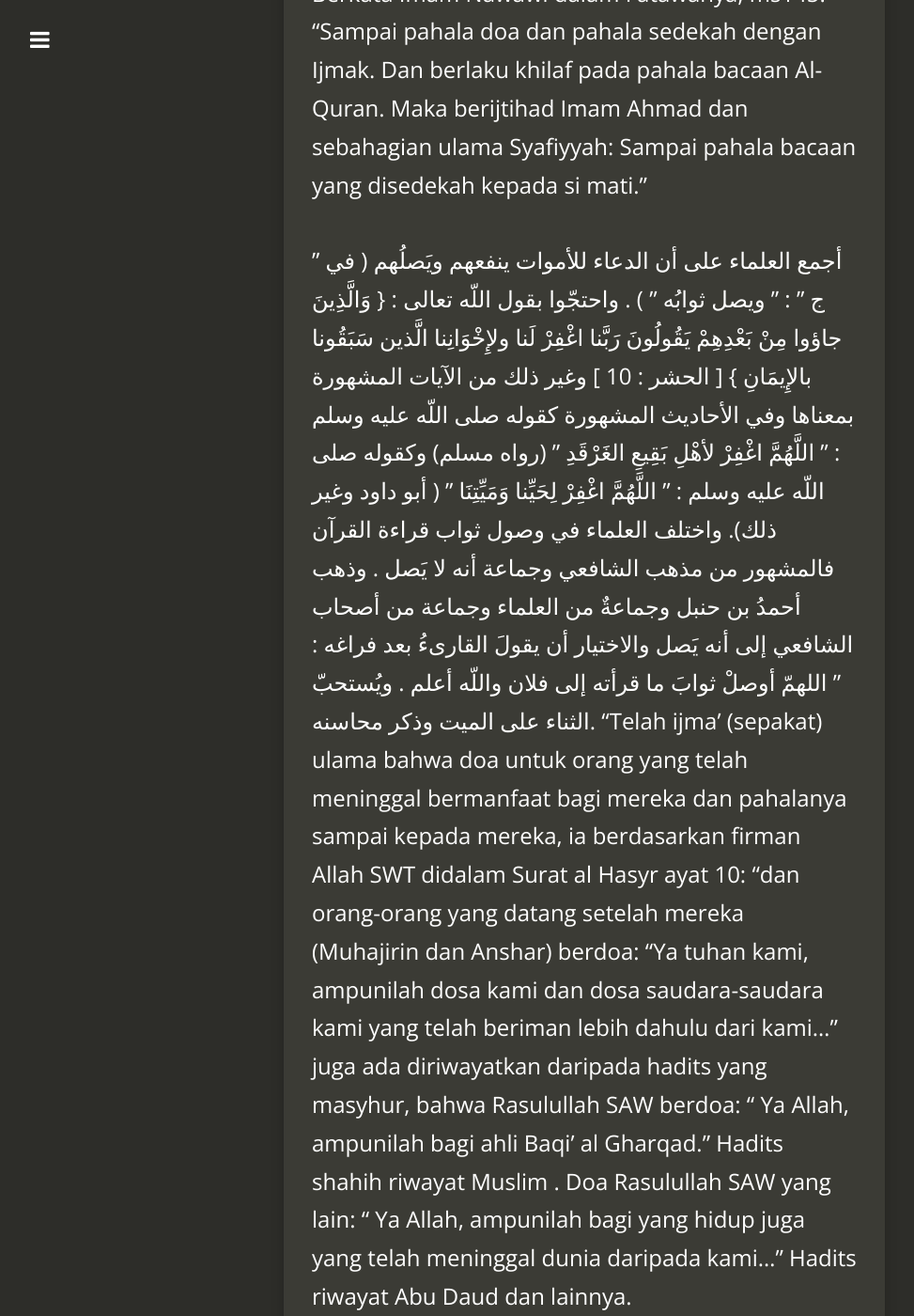
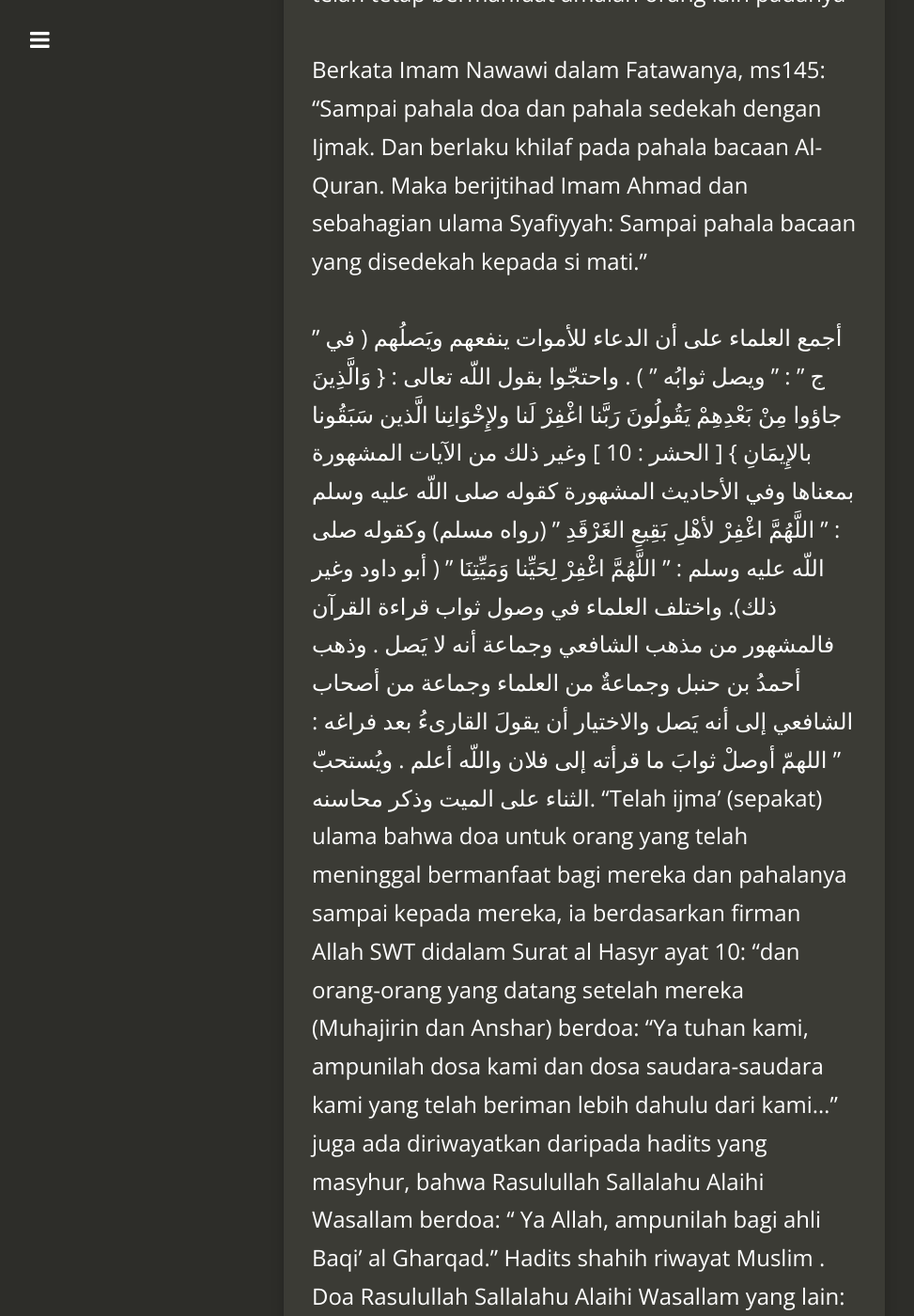
Before and after one commit to kedamaian/swsyafiq, a Jekyll site: the page built from _posts/2016-12-16-baca-al-quran-ketika-ziarah-kubur.md, in a window 1280 px wide and 1400 px high, scrolled down 5416 px. Shown: the whole window at 94% size, without its empty margins (18-991 px from the left). Built offline with Jekyll 4.4.1, drawn with Linux system fonts in a browser that asks for light colours; nearby versions of some CDN libraries; comment, search, counter and statistics services are not loaded; some of the changed text lies outside the part shown.

Commit message:
Update 2016-12-16-baca-al-quran-ketika-ziarah-kubur.md

```diff
--- a/_posts/2016-12-16-baca-al-quran-ketika-ziarah-kubur.md
+++ b/_posts/2016-12-16-baca-al-quran-ketika-ziarah-kubur.md
@@ -6,11 +6,11 @@ title: Baca Al-Quran Ketika Ziarah Kubur
 categories:
   - Tazkirah
 ---
-"Diriwayatkan dari Ibnu Umar, dia berkata: Saya mendengar Rasulullah Saw bersabda: Jika di antara kalian ada yang meninggal dunia, maka janganlah ditangguhkan, segeralah dikebumikan. Dan hendaklah di dekat kepalanya dibacakan pembukaan al-Quran (Surat al-Fatihah) dan dekat kakinya dengan penutup surat al-Baqarah di kuburnya" (HR al-Thabrani dalam al-Mu'jam al-Kabir No 13613, al-Baihaqi dalam Syu'ab al-Iman No 9294, dan Tarikh Yahya bin Maid 4/449). Al-Hafidz Ibnu Hajar memberi penilaian pada hadis tersebut:
+"Diriwayatkan dari Ibnu Umar, dia berkata: Saya mendengar Rasulullah Sallalahu Alaihi Wasallam bersabda: Jika di antara kalian ada yang meninggal dunia, maka janganlah ditangguhkan, segeralah dikebumikan. Dan hendaklah di dekat kepalanya dibacakan pembukaan al-Quran (Surat al-Fatihah) dan dekat kakinya dengan penutup surat al-Baqarah di kuburnya" (HR al-Thabrani dalam al-Mu'jam al-Kabir No 13613, al-Baihaqi dalam Syu'ab al-Iman No 9294, dan Tarikh Yahya bin Maid 4/449). Al-Hafidz Ibnu Hajar memberi penilaian pada hadis tersebut:
 فَلاَ تَحْبِسُوْهُ وَأَسْرِعُوْا بِهِ إِلَى قَبْرِهِ أَخْرَجَهُ الطَّبْرَانِي بِإِسْنَادٍ حَسَنٍ (فتح الباري لابن حجر 3 / 184)
 "HR al-Thabrani dengan sanad yang hasan" (Fath al-Bari III/184)
 
-Ibn Hibban dalam kitab sahihnya meriwayatkan hadith Jundab bin AbdiLLah, Rasulullah saw bersabda yang bererti : "Surah al Baqarah adalah tulang belakang al Quran, ia diturunkan oleh lapan puluh malaikat dengan membawa satu persatu ayat. Sedangkan ayat kursi diturunkan dari bawah Arsy'. kemudian ia dikumpulkan dengan ayat-ayat surah al Baqarah. Surah Yasin pula adalah hati al Quran, tidak ada orang yang membacanya dengan mengharap redha ALlah dan pahala akhirat melainkan dia akan mendapat ampunan dari-Nya. Bacalah surah Yasin untuk saudara-saudara kamu yang telah meninggal dunia."
+Ibn Hibban dalam kitab sahihnya meriwayatkan hadith Jundab bin AbdiLLah, Rasulullah Sallalahu Alaihi Wasallam bersabda yang bererti : "Surah al Baqarah adalah tulang belakang al Quran, ia diturunkan oleh lapan puluh malaikat dengan membawa satu persatu ayat. Sedangkan ayat kursi diturunkan dari bawah Arsy'. kemudian ia dikumpulkan dengan ayat-ayat surah al Baqarah. Surah Yasin pula adalah hati al Quran, tidak ada orang yang membacanya dengan mengharap redha ALlah dan pahala akhirat melainkan dia akan mendapat ampunan dari-Nya. Bacalah surah Yasin untuk saudara-saudara kamu yang telah meninggal dunia."
 
 (Ditakhrij oleh Ibn Hibban di dalam Kitab Sahihnya pada bab Fadhilat Surah al Baqarah. Demikian juga al Haithami meriwayatkannya di dalam kitab Mawarid al Dzam'an, (jilid V, h 397). Imam Ahmad juga meriwayatkannya di dalam al Musnad dari Ma'qal bin Yasar (jilid v h 26). Al Haithami mengulas hadith tersebut di dalam kitab Majma' al Zawaid, "Hadith tersebut diriwayatkan oleh Imam Ahmad, di dalamnya ada salah seorang perawi yang tidak disebut namanya, bagaimanapun perawi perawi lainnya adalah sahih (jilid VI h 311)
 
@@ -19,7 +19,7 @@ Riwayat Imam Baihaqi dengan sanad hasan bahwa Ibnu Umar menyukai agar dibaca di
 *
 Imam al-Baihaqi meriwayatkan: “Menceritakan kepada kami Abu Abdullah al-Hafiz dari Abu al-Abbas bin Ya’qub dari al-Abbas bin Muhammad, katanya: “Aku bertanya Yahya bin Ma’in tetang membaca al-Qur’an di atas kubur? Lalu beliau menjawab berdasarkan kepada riwayat Abd Rahman bin al-‘Ala bin al-Lajlaj daripada ayahnya daripada Ibn Umar yang menggalakkan amalan sedemikian.” Imam Ibn Hajr al-Asqalani di dalam Amali al-Azkar mengesahkan bahawa hadis ini bertaraf mauquf dan hasan.
 
-Dari Sahabat Ali ra Rasulullah SAW bersabda, Sesiapa masuk kawasan perkuburan lalu **membaca Surah Al-Ikhlas sebelas kali dan menghadiahkan pahalanya kepada ahli kubur maka ia akan diberi pahala sebanyak orang yang mati disitu.**” ( HR Imam Daruqutni, Abu Muhammad Al-Samarqandi dan Imam Rafi’ lihat Haula Khashaish Al-Qur’an hal 45 )
+Dari Sahabat Ali ra Rasulullah Sallalahu Alaihi Wasallam bersabda, Sesiapa masuk kawasan perkuburan lalu **membaca Surah Al-Ikhlas sebelas kali dan menghadiahkan pahalanya kepada ahli kubur maka ia akan diberi pahala sebanyak orang yang mati disitu.**” ( HR Imam Daruqutni, Abu Muhammad Al-Samarqandi dan Imam Rafi’ lihat Haula Khashaish Al-Qur’an hal 45 )
 
 Pernyataan dari al-Imam al-’Alim al-’Amil Syaikhul Islam Qudwatul Anam Majmu’ul Fadlail Muwaffaquddin Abu Muhammad Abdullah bin Ahmad bin Muhammad bin Qudamah al-Maqdisi, atau lebih dikenal dengan Imam Ibnu Qudamah rahimahullah [w. 620 H]. Di dalam kitabnya al-Mughni [2/422], beliau menuturkan:
 فصل: قال: ولا بأس بالقراءة عند القبر، وقد روي عن أحمد أنه قال: إذا دخلتم المقابر اقرءوا آية الكرسي
@@ -44,7 +44,7 @@ Pada mentafsirkan surah An-Najm ayat 39, penulis telah berkata:
 Berkata Imam Nawawi dalam Fatawanya, ms145: "Sampai pahala doa dan pahala sedekah dengan Ijmak. Dan berlaku khilaf pada pahala bacaan Al-Quran. Maka berijtihad Imam Ahmad dan sebahagian ulama Syafiyyah: Sampai pahala bacaan yang disedekah kepada si mati."
 
 أجمع العلماء على أن الدعاء للأموات ينفعهم ويَصلُهم ( في ” ج ” : ” ويصل ثوابُه ” ) . واحتجّوا بقول اللّه تعالى : { وَالَّذِينَ جاؤوا مِنْ بَعْدِهِمْ يَقُولُونَ رَبَّنا اغْفِرْ لَنا ولإِخْوَانِنا الَّذين سَبَقُونا بالإِيمَانِ } [ الحشر : 10 ] وغير ذلك من الآيات المشهورة بمعناها وفي الأحاديث المشهورة كقوله صلى اللّه عليه وسلم : ” اللَّهُمَّ اغْفِرْ لأهْلِ بَقِيعِ الغَرْقَدِ ” (رواه مسلم) وكقوله صلى اللّه عليه وسلم : ” اللَّهُمَّ اغْفِرْ لِحَيِّنا وَمَيِّتِنَا ” ( أبو داود وغير ذلك). واختلف العلماء في وصول ثواب قراءة القرآن فالمشهور من مذهب الشافعي وجماعة أنه لا يَصل . وذهب أحمدُ بن حنبل وجماعةٌ من العلماء وجماعة من أصحاب الشافعي إلى أنه يَصل والاختيار أن يقولَ القارىءُ بعد فراغه : ” اللهمّ أوصلْ ثوابَ ما قرأته إلى فلان واللّه أعلم . ويُستحبّ الثناء على الميت وذكر محاسنه.
-"Telah ijma' (sepakat) ulama bahwa doa untuk orang yang telah meninggal bermanfaat bagi mereka dan pahalanya sampai kepada mereka, ia berdasarkan firman Allah SWT didalam Surat al Hasyr ayat 10: "dan orang-orang yang datang setelah mereka (Muhajirin dan Anshar) berdoa: "Ya tuhan kami, ampunilah dosa kami dan dosa saudara-saudara kami yang telah beriman lebih dahulu dari kami..." juga ada diriwayatkan daripada hadits yang masyhur, bahwa Rasulullah SAW berdoa: " Ya Allah, ampunilah bagi ahli Baqi' al Gharqad." Hadits shahih riwayat Muslim . Doa Rasulullah SAW yang lain: " Ya Allah, ampunilah bagi yang hidup juga yang telah meninggal dunia daripada kami..." Hadits riwayat Abu Daud dan lainnya.
+"Telah ijma' (sepakat) ulama bahwa doa untuk orang yang telah meninggal bermanfaat bagi mereka dan pahalanya sampai kepada mereka, ia berdasarkan firman Allah SWT didalam Surat al Hasyr ayat 10: "dan orang-orang yang datang setelah mereka (Muhajirin dan Anshar) berdoa: "Ya tuhan kami, ampunilah dosa kami dan dosa saudara-saudara kami yang telah beriman lebih dahulu dari kami..." juga ada diriwayatkan daripada hadits yang masyhur, bahwa Rasulullah Sallalahu Alaihi Wasallam berdoa: " Ya Allah, ampunilah bagi ahli Baqi' al Gharqad." Hadits shahih riwayat Muslim . Doa Rasulullah Sallalahu Alaihi Wasallam yang lain: " Ya Allah, ampunilah bagi yang hidup juga yang telah meninggal dunia daripada kami..." Hadits riwayat Abu Daud dan lainnya.
 
 Imam an Nawawi melanjutkan: tentang bacaan al Quran, terdapat perbezaan pandangan, apa yang masyhur daripada mazhab Asy syafi'i bahwa pahala bacaan tersebut tidak sampai kepada si mati, akan tetapi sekumpulan ulama lainnya yang mengatakan bahawa bacaan tersebut bermanfaat serta akan sampai pahalanya kepada si mati, dan sebaiknya orang yang membaca al Quran setelah selesai membacanya hendaklah berdoa: "Ya Allah, sampaikanlah pahala bacaanku ini kepada fulan..." dan juga disunatkan memuji dan menyebutkan kebaikannya.
 
```
